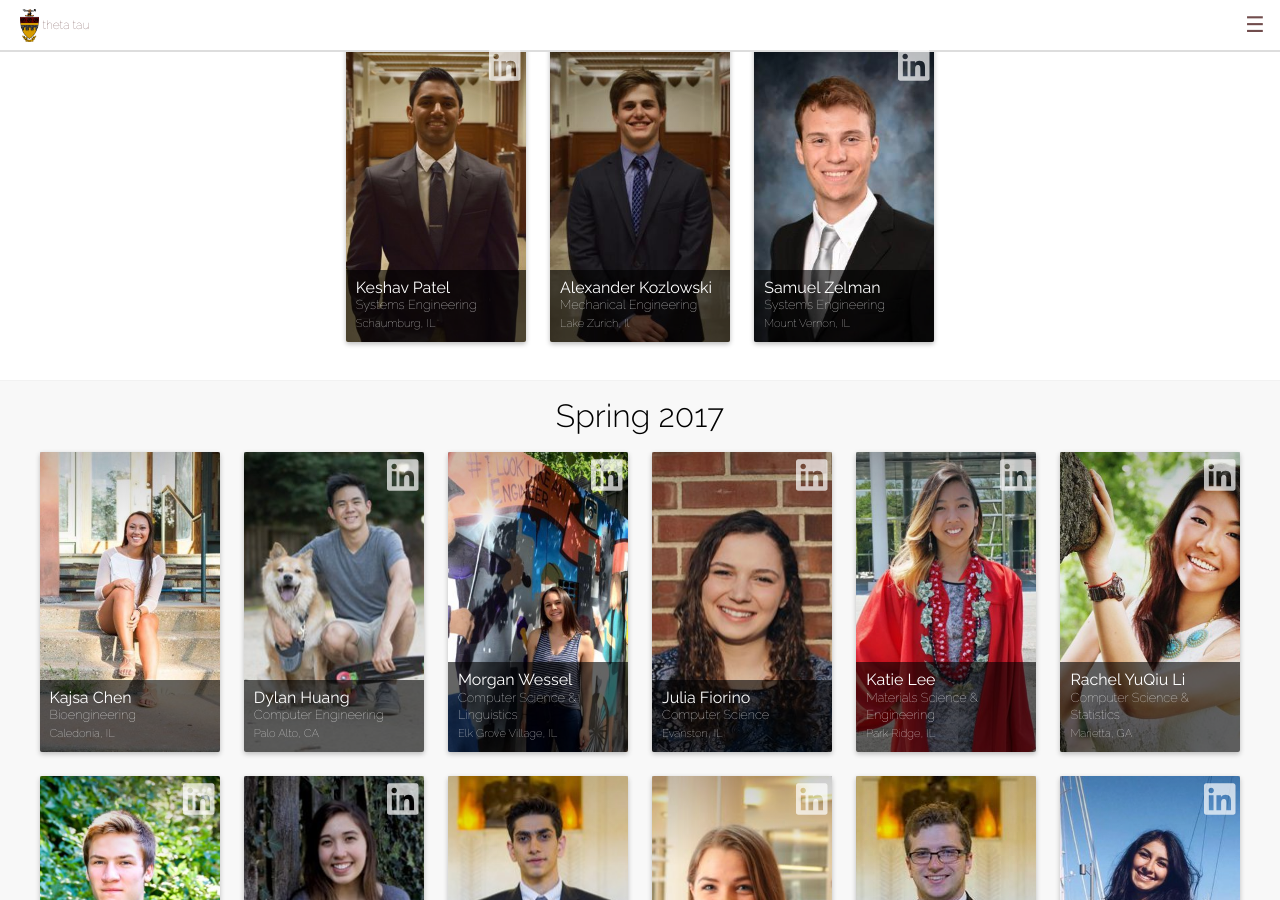
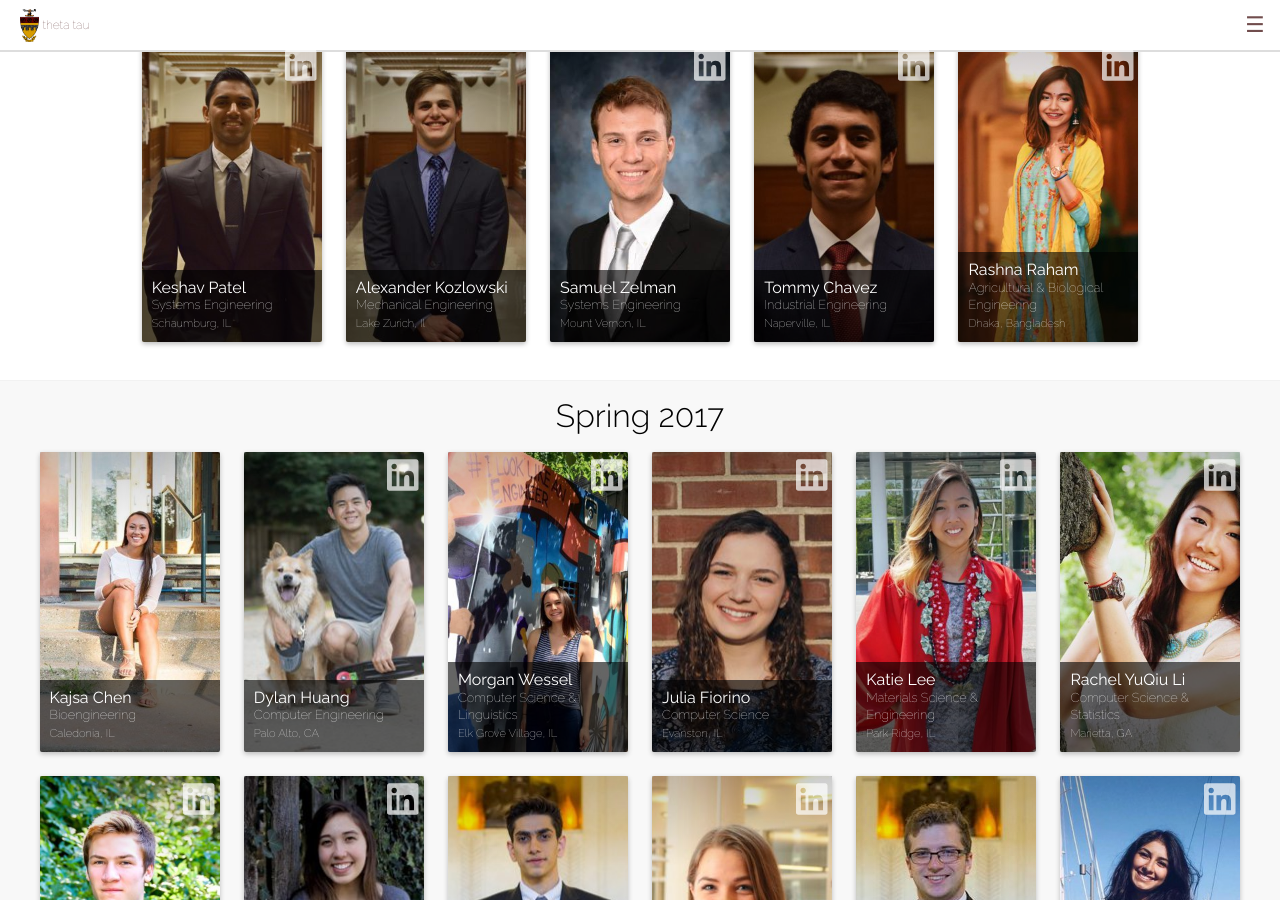
Before and after one commit to KappaThetaTau/kappathetatau.github.io, a Jekyll site: the page built from brothers.html, in a window 1280 px wide and 900 px high, scrolled down 1057 px. Built offline with Jekyll 4.4.1, drawn with Linux system fonts in a browser that asks for light colours; nearby versions of some CDN libraries; some of the changed text lies outside the part shown.

Commit message:
Updated brothers

```diff
--- a/_data/members.yml
+++ b/_data/members.yml
@@ -45,6 +45,16 @@ classes:
     major: Systems Engineering
     name: Samuel Zelman
     picture: samuel_zelman.jpg
+  - hometown: Naperville, IL
+    linkedin: https://www.linkedin.com/in/thomas-c-b3a338124/
+    major: Industrial Engineering
+    name: Tommy Chavez
+    picture: tommy_chavez.JPG
+  - hometown: Dhaka, Bangladesh
+    linkedin: https://www.linkedin.com/in/rashna-raham/
+    major: Agricultural & Biological Engineering
+    name: Rashna Raham
+    picture: rashna_raham.jpg
 - Spring 2017:
   - hometown: Caledonia, IL
     linkedin: ''
@@ -157,6 +167,11 @@ classes:
     major: Computer Engineering
     name: Arko Banik
     picture: arko_banik.jpg
+  - hometown: Glen Carbon, IL
+    linkedin: ''
+    major: Civil Engineering
+    name: Alec Keil
+    picture: alec_keil.jpg
 - Spring 2016:
   - hometown: Naperville, IL
     linkedin: https://www.linkedin.com/in/jessicaaustriaco
@@ -255,8 +270,13 @@ classes:
     major: Bioengineering
     name: Nikhil Shvia
     picture: nikhil_shvia.jpg
+  - hometown: Princeton, NJ
+    linkedin: https://www.linkedin.com/in/akhil-chhugani/
+    major: Computer Science
+    name: Akhil Chhugani
+    picture: akhil_chhugani.jpg
 - Fall 2014:
-  - hometown: Mahomet
+  - hometown: Mahomet, IL
     linkedin: https://www.linkedin.com/in/dhairavvakil/
     major: Civil Engineering
     name: Dhairav Vakil
--- a/scripts/Theta Tau Website Brother Info.csv
+++ b/scripts/Theta Tau Website Brother Info.csv
@@ -40,7 +40,7 @@ Timestamp,Email Address,Pledge Class,Full Name (ie. Dylan Huang),Major (ie. Comp
 2/27/2018 19:34:04,groven2@illinois.edu,Fall 2016,Reier Groven,Chemical Engineering,"Geneva, IL",http://linkedin.com/in/reier-groven-5949a2116,https://drive.google.com/open?id=17YhpqMPXzjIZH9uN7uUHfvN0yHqFBrRN
 2/27/2018 19:51:31,stahula2@illinois.edu,Spring 2016,Ashley Stahulak,Aerospace Engineering,"Wheaton, IL",https://www.linkedin.com/in/ashley-stahulak-618262108/,https://drive.google.com/open?id=158zQGj1cw1vlyBcyyLB4ek-0RAkJCLuk
 2/27/2018 21:35:03,rjuarez2@illinois.edu,Fall 2016,Rudy J. Juarez,Chemical Engineering,"Beecher, Il",https://www.linkedin.com/in/rudy-j-juarez/,https://drive.google.com/open?id=1I1QJAOlFWdh4dUEpvGQQPa1671euFtni
-2/27/2018 21:44:14,dvakil2@illinois.edu,Fall 2014,Dhairav Vakil,Civil Engineering,Mahomet,https://www.linkedin.com/in/dhairavvakil/,https://drive.google.com/open?id=1We5XPLZmrxKsnEFTFWgpgeGUiBAn8OP1
+2/27/2018 21:44:14,dvakil2@illinois.edu,Fall 2014,Dhairav Vakil,Civil Engineering,"Mahomet, IL",https://www.linkedin.com/in/dhairavvakil/,https://drive.google.com/open?id=1We5XPLZmrxKsnEFTFWgpgeGUiBAn8OP1
 2/28/2018 0:08:49,amaythakkar@gmail.com,Spring 2017,Amay Thakkar,Industrial Engineering,"Mumbai, India",,https://drive.google.com/open?id=1_pIfyUA0q9bTPmqUl0e0LD4coJnd7QUm
 2/28/2018 9:09:21,emilyat2@illinois.edu,Spring 2017,Emily Tokarski,Aerospace Engineering ,"Barrington, IL",https://www.linkedin.com/in/emilyat2/,https://drive.google.com/open?id=1V0JBcQMREp97kTe4CFqxK864PMZuabMB
 2/28/2018 12:33:06,mgwall2@illinois.edu,Fall 2014,Mallory Wall,Bioengineering,"Willowbrook, IL",,https://drive.google.com/open?id=1NMr8oihZeLV0H6_swOCTOpI8KSTlyYbQ
@@ -51,3 +51,7 @@ Timestamp,Email Address,Pledge Class,Full Name (ie. Dylan Huang),Major (ie. Comp
 2/28/2018 20:03:05,dinazk2@illinois.edu,Spring 2017,Dinaz Kureishy,Civil & Environmental Engineering,"Voorhees, NJ",https://www.linkedin.com/in/dinaz-kureishy/,https://drive.google.com/open?id=1P-02qhe5vUMo5DyuYGBWrUbHOv-pJ-Hf
 2/28/2018 20:34:04,bm2@illinois.edu,Spring 2017,Becca Maxedon,Mechanical ,"Bloomington, IL (currently Dallas,TX)",http://www.maxedon.weebly.com,https://drive.google.com/open?id=1ls6BKZ8kxmQCUEsdztlFCEia72EXYZuw
 2/28/2018 20:52:16,shiva2@illinois.edu,Spring 2015,Nikhil Shvia,Bioengineering,"Clarendon Hills, IL",http://www.linkedin.com/in/nikhilshiva/,https://drive.google.com/open?id=1cy8EWMGi_nIVdvEHswCxZxrvtgiV8uR9
+2/28/2018 20:56:16,chhugan2@illinois.edu,Spring 2015,Akhil Chhugani,Computer Science,"Princeton, NJ",https://www.linkedin.com/in/akhil-chhugani/,https://drive.google.com/open?id=1kOc3nmEJVRD91KAb2wviLdRBoOaQzaIm
+2/28/2018 20:59:10,tchavez2@illinois.edu,Fall 2017,Tommy Chavez,Industrial Engineering,"Naperville, IL",https://www.linkedin.com/in/thomas-c-b3a338124/,https://drive.google.com/open?id=1VOldEJtuDvuwHygxuRzHB5DuI927i6bY
+2/28/2018 21:01:27,ajkeil2@illinois.edu,Fall 2016,Alec Keil,Civil Engineering,"Glen Carbon, IL",,https://drive.google.com/open?id=1OykRQQmRZ9cLSXPxuMtBTAPTkVlQAD5g
+2/28/2018 21:06:14,rraham2@illinois.edu,Fall 2017,Rashna Raham,Agricultural & Biological Engineering,"Dhaka, Bangladesh",https://www.linkedin.com/in/rashna-raham/,https://drive.google.com/open?id=1r3t0C1LSkp7EprvulmnTYT977jnswH3T
```
Also changed, not shown: assets/imgs/brothers/akhil_chhugani.jpg (added), assets/imgs/brothers/alec_keil.jpg (added), assets/imgs/brothers/rashna_raham.jpg (added), assets/imgs/brothers/tommy_chavez.JPG (added).
